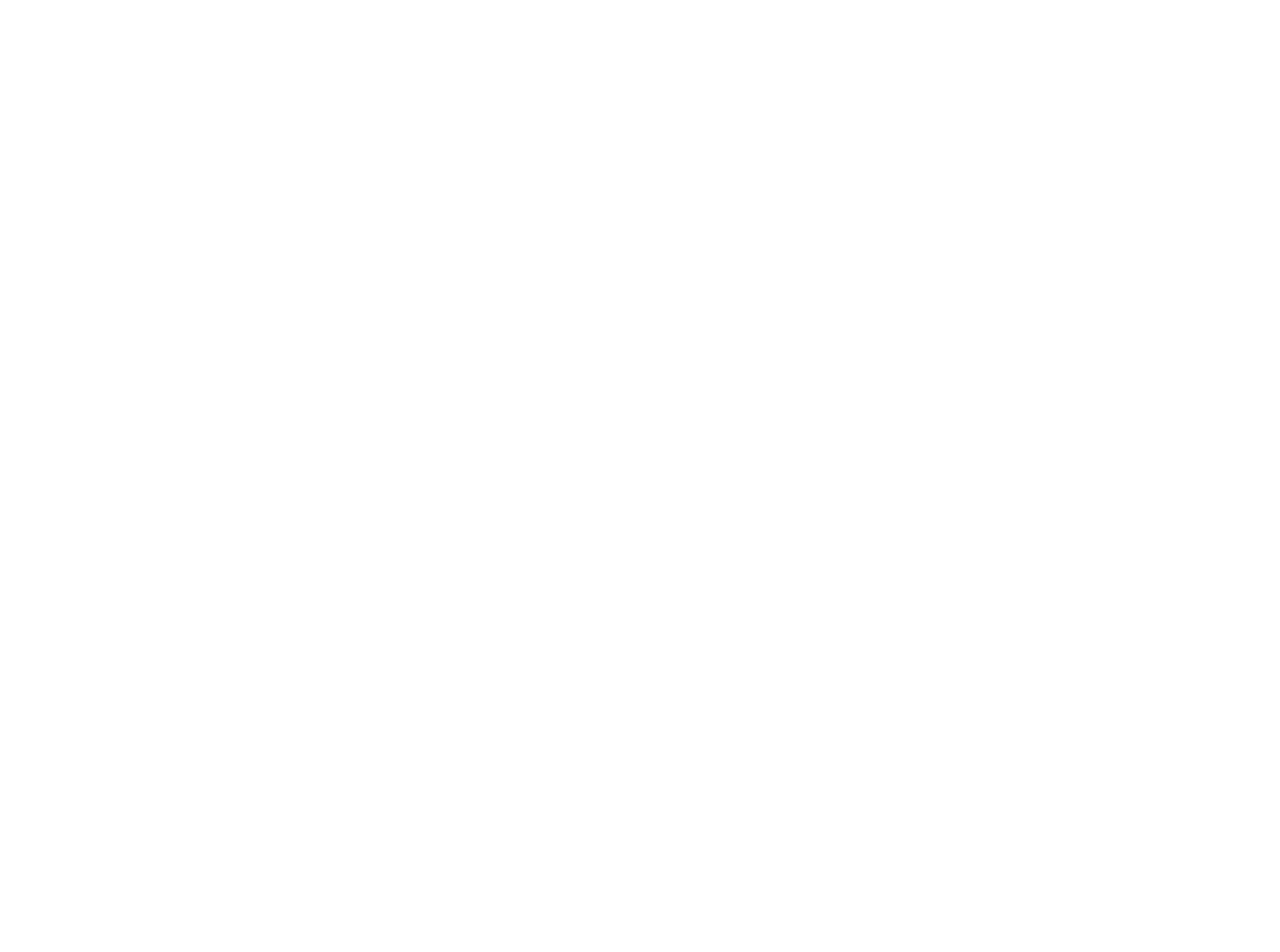
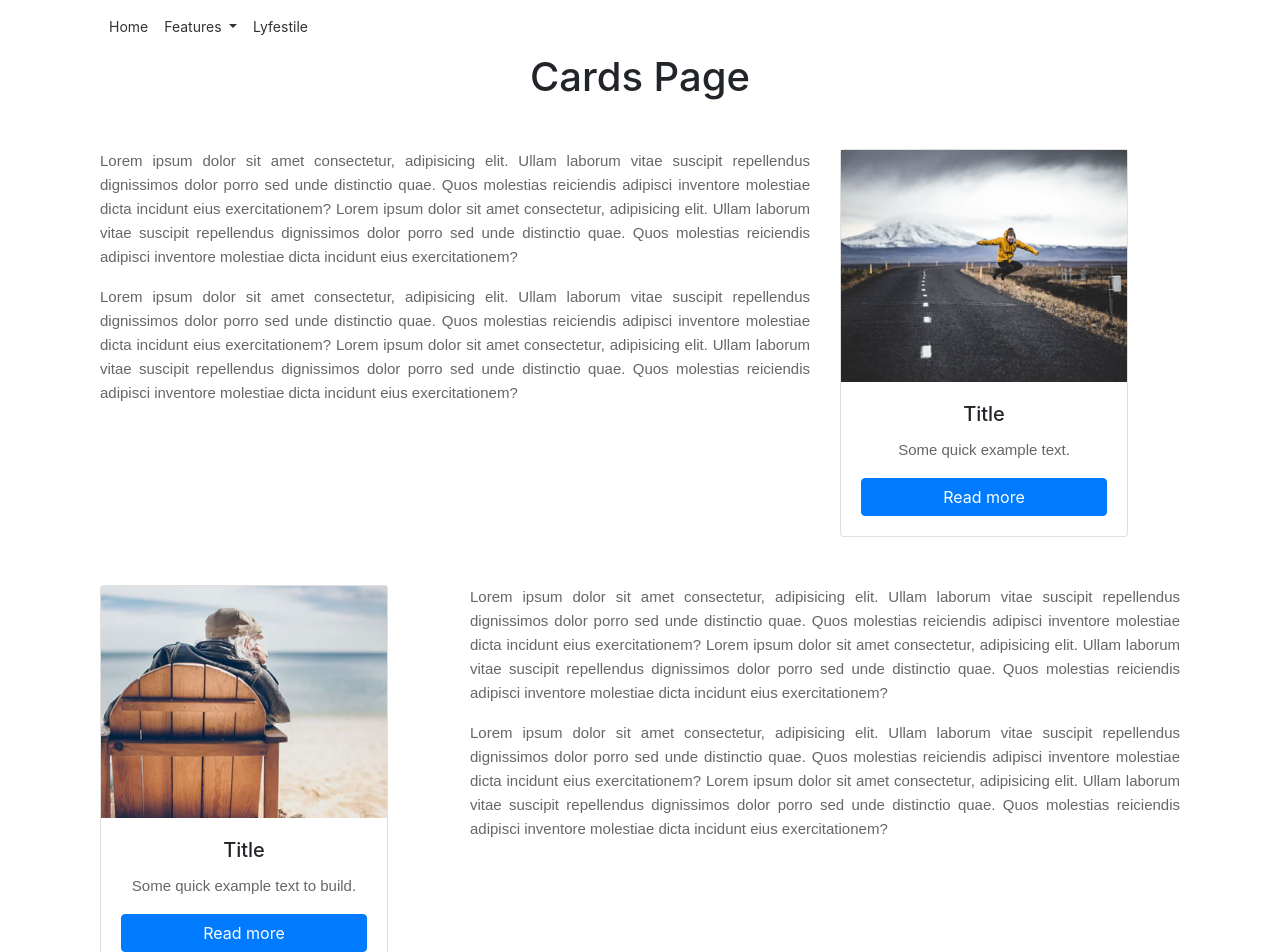
Before and after one commit to JhonathanMusa/practice-web-vue-1, a Vue app: page /posts in a window 1280 px wide. Shown: the top 952 px of the page. Before the commit the page ends 800 px from the top, so only its background shows below. Built offline with nearby package versions, Linux system fonts and the light colour scheme.

Commit message:
changing some styles 2

```diff
--- a/src/components/Header.vue
+++ b/src/components/Header.vue
@@ -33,8 +33,8 @@
               Features
             </a>
             <div class="dropdown-menu" aria-labelledby="navbarDropdown">
-              <a class="dropdown-item" href="Cards"
-                ><small> Cards </small></a
+              <a class="dropdown-item" href="Posts"
+                ><small> Posts </small></a
               >
               <a class="dropdown-item" href="Products"><small>Products</small></a>
               <!-- <div class="dropdown-divider"></div> -->
--- a/src/router/index.js
+++ b/src/router/index.js
@@ -11,9 +11,9 @@ const routes = [
     component: () => import(/* webpackChunkName: "home" */ '../views/Home.vue')
   },
   {
-    path: '/cards',
-    name: 'Cards',
-    component: () => import(/* webpackChunkName: "cards" */ '../views/Cards.vue')
+    path: '/posts',
+    name: 'Posts',
+    component: () => import(/* webpackChunkName: "posts" */ '../views/Posts.vue')
   },
   {
     path: "/products",
--- a/src/views/Cards.vue
+++ /dev/null
@@ -1,109 +0,0 @@
-<template>
-  <div class="app">
-    <Header />
-      <h1 class="text-center mb-5">Cards Page</h1>
-    <div class="container">
-      <div class="row">
-        <div class="col-md-4">
-          <div class="card" style="width: 18rem">
-            <img src="upload/blog/c6.jpg" />
-            <div class="card-body">
-              <h5 class="card-title">Card title</h5>
-              <p class="card-text">
-                Some quick example text to build on the card title and make up
-                the bulk of the card's content.
-              </p>
-              <a href="#" class="btn btn-primary btn-block">Read more</a>
-            </div>
-          </div>
-        </div>
-
-        <div class="col-md-4">
-          <div class="card" style="width: 18rem">
-            <img src="upload/blog/c7.jpg" />
-            <div class="card-body">
-              <h5 class="card-title">Card title</h5>
-              <p class="card-text">
-                Some quick example text to build on the card title and make up
-                the bulk of the card's content.
-              </p>
-              <a href="#" class="btn btn-primary btn-block">Read more</a>
-            </div>
-          </div>
-        </div>
-
-        <div class="col-md-4">
-          <div class="card" style="width: 18rem">
-            <img src="upload/blog/c8.jpg" />
-            <div class="card-body">
-              <h5 class="card-title">Card title</h5>
-              <p class="card-text">
-                Some quick example text to build on the card title and make up
-                the bulk of the card's content.
-              </p>
-              <a href="#" class="btn btn-primary btn-block">Read more</a>
-            </div>
-          </div>
-        </div>
-      </div>
-
-      <div class="row">
-        <div class="col-md-4">
-          <div class="card" style="width: 18rem">
-            <img src="upload/blog/c8.jpg" />
-            <div class="card-body">
-              <h5 class="card-title">Card title</h5>
-              <p class="card-text">
-                Some quick example text to build on the card title and make up
-                the bulk of the card's content.
-              </p>
-              <a href="#" class="btn btn-primary btn-block">Read more</a>
-            </div>
-          </div>
-        </div>
-
-        <div class="col-md-4">
-          <div class="card" style="width: 18rem">
-            <img src="upload/blog/c8.jpg" />
-            <div class="card-body">
-              <h5 class="card-title">Card title</h5>
-              <p class="card-text">
-                Some quick example text to build on the card title and make up
-                the bulk of the card's content.
-              </p>
-              <a href="#" class="btn btn-primary btn-block">Read more</a>
-            </div>
-          </div>
-        </div>
-
-        <div class="col-md-4">
-          <div class="card" style="width: 18rem">
-            <img src="upload/blog/c8.jpg" />
-            <div class="card-body">
-              <h5 class="card-title">Card title</h5>
-              <p class="card-text">
-                Some quick example text to build on the card title and make up
-                the bulk of the card's content.
-              </p>
-              <a href="#" class="btn btn-primary btn-block">Read more</a>
-            </div>
-          </div>
-        </div>
-      </div>
-    </div>
-    <Footer />
-  </div>
-</template>
-
-<script>
-import Header from "@/components/Header.vue";
-import Footer from '@/components/Footer.vue';
-export default {
-  name: "Cards",
-  components: {
-    Header,
-    Footer
-  },
-};
-    Footer
-</script>
--- /dev/null
+++ b/src/views/Posts.vue
@@ -0,0 +1,93 @@
+<template>
+  <div class="app">
+    <Header />
+    <h1 class="text-center mb-5">Cards Page</h1>
+    <div class="container">
+      <div class="row">
+        <div class="col-lg-8 text-justify">
+          <p>
+            Lorem ipsum dolor sit amet consectetur, adipisicing elit. Ullam
+            laborum vitae suscipit repellendus dignissimos dolor porro sed unde
+            distinctio quae. Quos molestias reiciendis adipisci inventore
+            molestiae dicta incidunt eius exercitationem? Lorem ipsum dolor sit
+            amet consectetur, adipisicing elit. Ullam laborum vitae suscipit
+            repellendus dignissimos dolor porro sed unde distinctio quae. Quos
+            molestias reiciendis adipisci inventore molestiae dicta incidunt
+            eius exercitationem?
+          </p>
+          <p>
+            Lorem ipsum dolor sit amet consectetur, adipisicing elit. Ullam
+            laborum vitae suscipit repellendus dignissimos dolor porro sed unde
+            distinctio quae. Quos molestias reiciendis adipisci inventore
+            molestiae dicta incidunt eius exercitationem? Lorem ipsum dolor sit
+            amet consectetur, adipisicing elit. Ullam laborum vitae suscipit
+            repellendus dignissimos dolor porro sed unde distinctio quae. Quos
+            molestias reiciendis adipisci inventore molestiae dicta incidunt
+            eius exercitationem?
+          </p>
+        </div>
+        <div class="col-md-4">
+          <div class="card" style="width: 18rem">
+            <img src="upload/blog/c6.jpg" />
+            <div class="card-body">
+              <h5 class="card-title text-center">Title</h5>
+              <p class="card-text text-center">Some quick example text.</p>
+              <a href="#" class="btn btn-primary btn-block">Read more</a>
+            </div>
+          </div>
+        </div>
+      </div>
+
+      <div class="row mt-5">
+        <div class="col-md-4">
+          <div class="card" style="width: 18rem">
+            <img src="upload/blog/c7.jpg" />
+            <div class="card-body">
+              <h5 class="card-title text-center">Title</h5>
+              <p class="card-text text-center">
+                Some quick example text to build.
+              </p>
+              <a href="#" class="btn btn-primary btn-block">Read more</a>
+            </div>
+          </div>
+        </div>
+        <div class="col-lg-8 text-justify">
+          <p>
+            Lorem ipsum dolor sit amet consectetur, adipisicing elit. Ullam
+            laborum vitae suscipit repellendus dignissimos dolor porro sed unde
+            distinctio quae. Quos molestias reiciendis adipisci inventore
+            molestiae dicta incidunt eius exercitationem? Lorem ipsum dolor sit
+            amet consectetur, adipisicing elit. Ullam laborum vitae suscipit
+            repellendus dignissimos dolor porro sed unde distinctio quae. Quos
+            molestias reiciendis adipisci inventore molestiae dicta incidunt
+            eius exercitationem?
+          </p>
+          <p>
+            Lorem ipsum dolor sit amet consectetur, adipisicing elit. Ullam
+            laborum vitae suscipit repellendus dignissimos dolor porro sed unde
+            distinctio quae. Quos molestias reiciendis adipisci inventore
+            molestiae dicta incidunt eius exercitationem? Lorem ipsum dolor sit
+            amet consectetur, adipisicing elit. Ullam laborum vitae suscipit
+            repellendus dignissimos dolor porro sed unde distinctio quae. Quos
+            molestias reiciendis adipisci inventore molestiae dicta incidunt
+            eius exercitationem?
+          </p>
+        </div>
+      </div>
+    </div>
+    <Footer />
+  </div>
+</template>
+
+<script>
+import Header from "@/components/Header.vue";
+import Footer from "@/components/Footer.vue";
+export default {
+  name: "Ports",
+  components: {
+    Header,
+    Footer,
+  },
+};
+Footer;
+</script>
--- a/src/views/Products.vue
+++ b/src/views/Products.vue
@@ -1,8 +1,8 @@
 <template>
   <div class="app">
     <Header />
-    <h1 class="text-center">Products</h1>
     <div class="container">
+    <h1 class="text-center mb-5">Products</h1>
       <div class="row">
         <div class="col-lg-4 col-md-4 ">
           <div class="card" style="width: 18rem">
```
